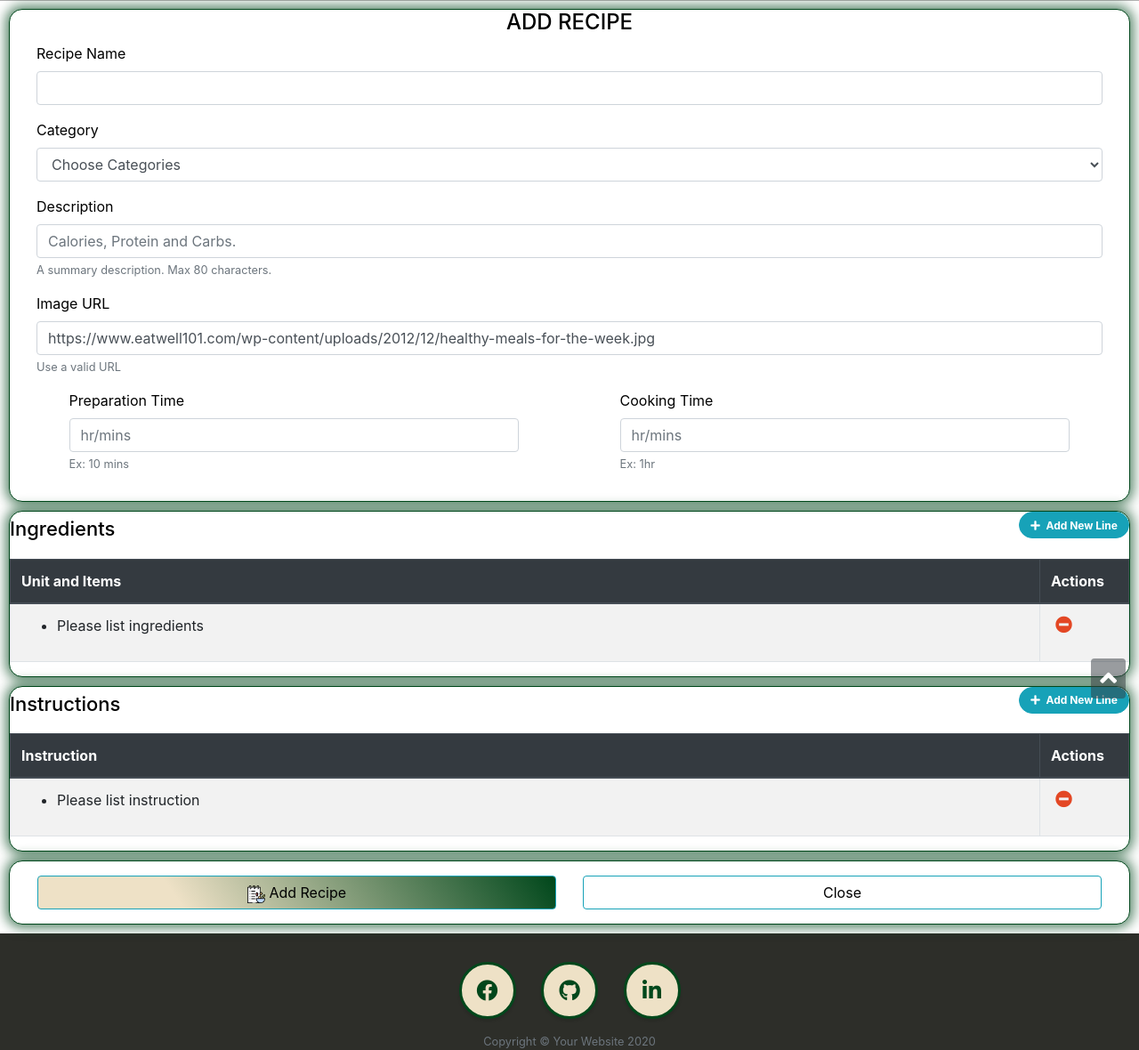
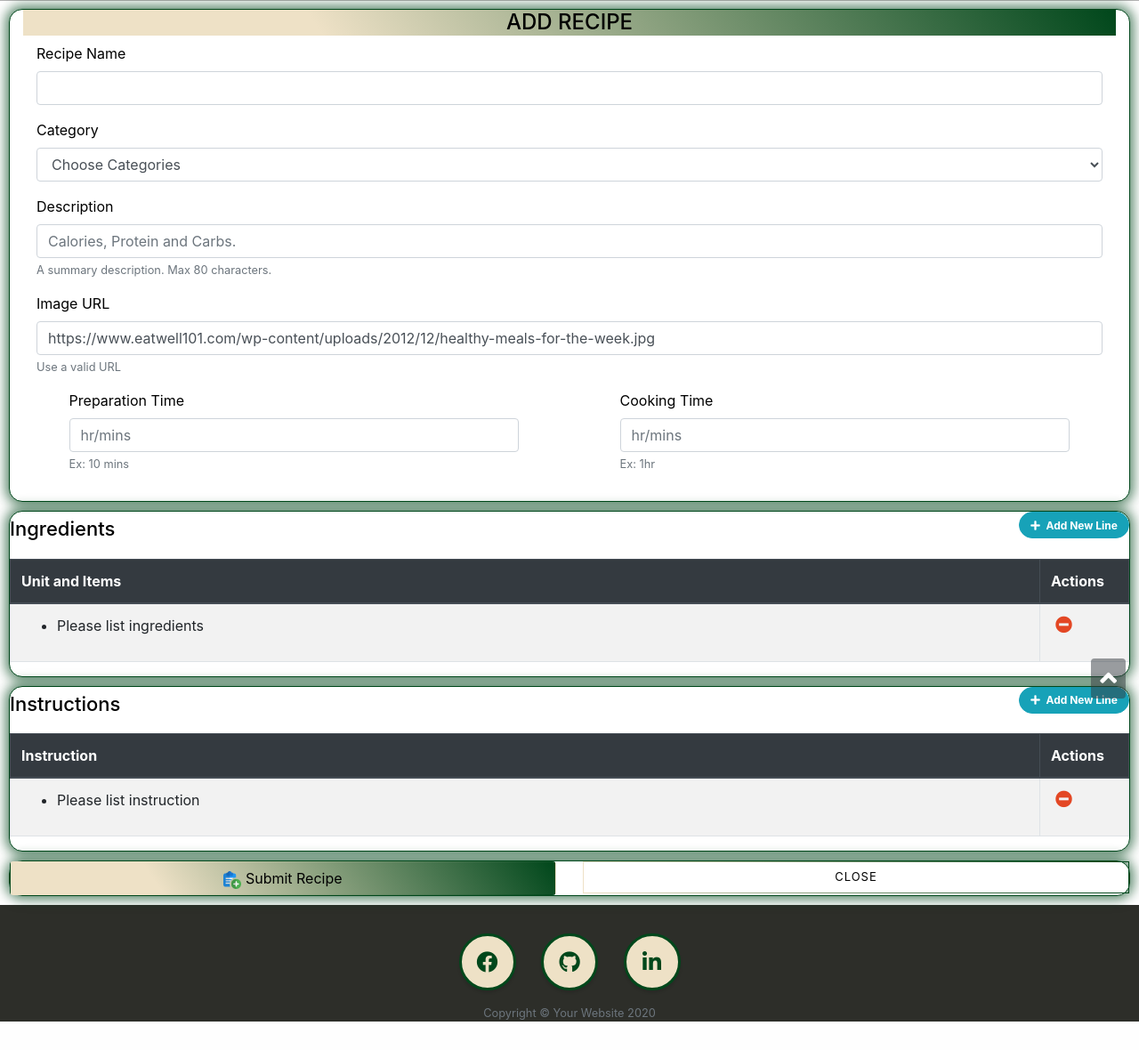
Before and after one commit to johndbigboi/Muscle-Farm, a Flask app: page /add_recipe in a window 1280 px wide. Shown: the whole page at 89% size. After the commit the page ends 1148 px from the top, so only its background shows below. Run offline with Flask 2, Linux system fonts and the light colour scheme; data that the repository does not hold is empty; some libraries are stand-ins or nearby versions.

Commit message:
add classes for style form recipe

```diff
--- a/templates/addrecipe.html
+++ b/templates/addrecipe.html
@@ -2,11 +2,13 @@
 
 {% block content %}
 <!-- Add Forms -->
-<form class="add-recipe" action="{{ url_for('insert_recipe') }}" method="POST">
-    <div class="card recipe-name">
+<div class="add-recipe">
+    <form class="recipe-form" action="{{ url_for('insert_recipe') }}" method="POST">
+        <div class="card recipe-form-body">
             <div class="col-md-12">
                 <div class="form-group">
-                <h4>ADD RECIPE</h4>
+                    <h4 class="recipe-form-title btngradient">
+                        ADD RECIPE</h4>
                     <div class="col-md-12 mb-3">
                         <label for="recipename">Recipe Name</label>
                         <input name="recipe_name" id="recipe_name" type="text" class="form-control" id="recipename"
@@ -64,7 +66,7 @@
 
         <!-- Tables -->
 
-    <div class="card">
+        <div class="card recipe-form-tables">
             <div class="table-title">
                 <div class="row">
                     <div class="col-sm-8">
@@ -87,8 +89,7 @@
                     <tbody>
                         <tr>
                             <td>
-                            <ul>
-                                <!-- <input type="text" class="form-control" name=ingredients id="ingredients" /> -->
+                                <ul class="table-body-title">
                                     <li>Please list ingredients</li>
                                 </ul>
                             </td>
@@ -102,7 +103,7 @@
             </div>
         </div>
 
-    <div class="card">
+        <div class="card recipe-form-tables">
             <div class="table-title">
                 <div class="row">
                     <div class="col-sm-8">
@@ -125,7 +126,7 @@
                     <tbody>
                         <tr>
                             <td>
-                            <ul>
+                                <ul class="table-body-title">
                                     <li>Please list instruction</li>
                                 </ul>
                             </td>
@@ -143,14 +144,14 @@
 
         <div class="card">
 
-        <div class="row m-3">
-            <div class="col-sm-12 col-md-6">
-                <button class="btn  btn-outline-info btn-rounded btn-block btngradient" type="submit" name="action">
-                    <img src="../static/images/recipe.png" class="img-fluid" alt="menu">
-                    Add Recipe</button>
+            <div class="row form-buttons">
+                <div class="col-sm-12 col-md-6 form-btn">
+                    <button class="btn btn-block btngradient" type="submit" name="action">
+                        <img src="../static/images/add.png" class="img-fluid" alt="menu">
+                        Submit Recipe</button>
                 </div>
-            <div class="col-sm-12 col-md-6">
-                <a class="btn btn-outline-info btn-rounded btn-block"
+                <div class="col-sm-12 col-md-6 form-btn">
+                    <a class="btn btn-block btn-recipe border-gradient-green border-gradient"
                         href="{{ url_for('allrecipe', category='Recipes') }}" role=" button" aria-expanded="false">
                         Close</a>
                 </div>
@@ -158,4 +159,5 @@
 
         </div>
     </form>
+</div>
 {% endblock %}
```
Lines whose indentation alone changed are shown as unchanged.
